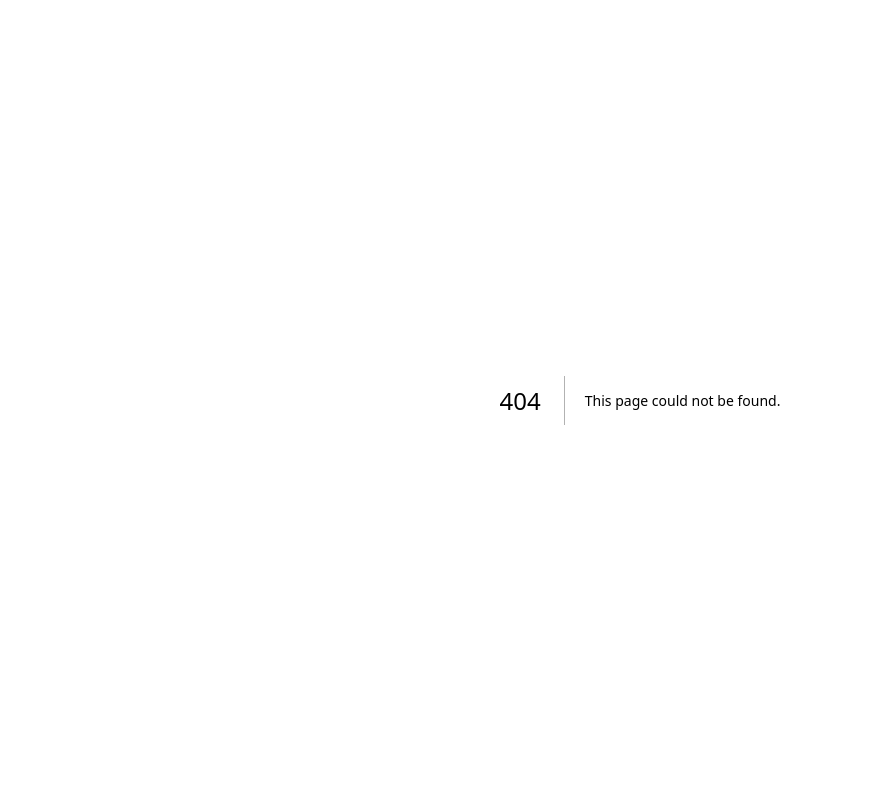
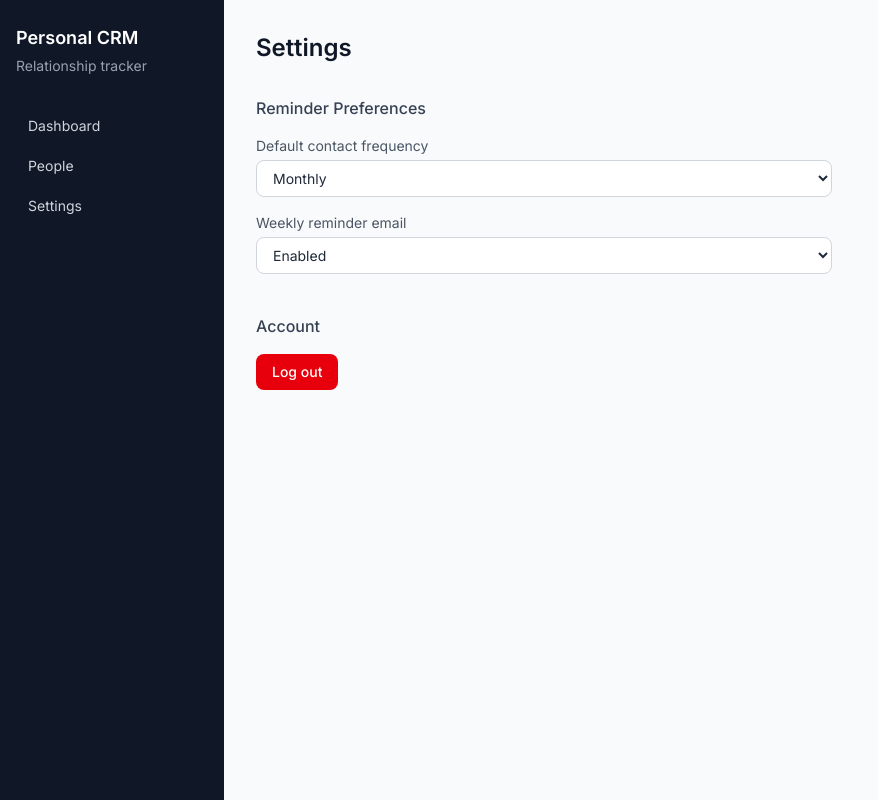
Before and after one commit to rohin-dutt/Dan-and-Rohin-CRM, a Next.js app: page /settings in a window 1280 px wide. Before the commit this address had no page. Shown: the whole page, without its empty margins (0-878 px from the left). Built offline with nearby package versions, Linux system fonts and the light colour scheme.

Commit message:
build phase 1 layout

```diff
--- /dev/null
+++ b/app/settings/page.tsx
@@ -0,0 +1,67 @@
+import AppLayout from "@/components/AppLayout";
+
+export default function SettingsPage() {
+  return (
+    <AppLayout>
+      <div className="max-w-xl">
+        <h1 className="text-2xl font-semibold text-gray-900 mb-8">Settings</h1>
+
+        {/* Reminder Preferences */}
+        <section className="mb-10">
+          <h2 className="text-base font-medium text-gray-700 mb-4">
+            Reminder Preferences
+          </h2>
+
+          <div className="flex flex-col gap-4">
+            <div>
+              <label
+                htmlFor="contactFrequency"
+                className="block text-sm text-gray-600 mb-1"
+              >
+                Default contact frequency
+              </label>
+              <select
+                id="contactFrequency"
+                className="w-full rounded-md border border-gray-300 bg-white px-3 py-2 text-sm text-gray-800 focus:outline-none focus:ring-2 focus:ring-gray-400"
+                defaultValue="monthly"
+              >
+                <option value="weekly">Weekly</option>
+                <option value="biweekly">Every two weeks</option>
+                <option value="monthly">Monthly</option>
+                <option value="quarterly">Quarterly</option>
+              </select>
+            </div>
+
+            <div>
+              <label
+                htmlFor="reminderEmail"
+                className="block text-sm text-gray-600 mb-1"
+              >
+                Weekly reminder email
+              </label>
+              <select
+                id="reminderEmail"
+                className="w-full rounded-md border border-gray-300 bg-white px-3 py-2 text-sm text-gray-800 focus:outline-none focus:ring-2 focus:ring-gray-400"
+                defaultValue="enabled"
+              >
+                <option value="enabled">Enabled</option>
+                <option value="disabled">Disabled</option>
+              </select>
+            </div>
+          </div>
+        </section>
+
+        {/* Account */}
+        <section>
+          <h2 className="text-base font-medium text-gray-700 mb-4">Account</h2>
+          <button
+            type="button"
+            className="rounded-md bg-red-600 px-4 py-2 text-sm font-medium text-white hover:bg-red-700 transition-colors"
+          >
+            Log out
+          </button>
+        </section>
+      </div>
+    </AppLayout>
+  );
+}
--- /dev/null
+++ b/components/AppLayout.tsx
@@ -0,0 +1,10 @@
+import Sidebar from "./Sidebar";
+
+export default function AppLayout({ children }: { children: React.ReactNode }) {
+  return (
+    <div className="flex min-h-screen">
+      <Sidebar />
+      <main className="flex-1 bg-gray-50 p-8">{children}</main>
+    </div>
+  );
+}
--- /dev/null
+++ b/components/Sidebar.tsx
@@ -0,0 +1,30 @@
+import Link from "next/link";
+
+const navLinks = [
+  { label: "Dashboard", href: "/dashboard" },
+  { label: "People", href: "/people" },
+  { label: "Settings", href: "/settings" },
+];
+
+export default function Sidebar() {
+  return (
+    <aside className="w-56 min-h-screen bg-gray-900 text-white flex flex-col px-4 py-6">
+      <div className="mb-8">
+        <h1 className="text-lg font-semibold">Personal CRM</h1>
+        <p className="text-sm text-gray-400 mt-1">Relationship tracker</p>
+      </div>
+
+      <nav className="flex flex-col gap-1">
+        {navLinks.map((link) => (
+          <Link
+            key={link.href}
+            href={link.href}
+            className="rounded-md px-3 py-2 text-sm text-gray-300 hover:bg-gray-700 hover:text-white transition-colors"
+          >
+            {link.label}
+          </Link>
+        ))}
+      </nav>
+    </aside>
+  );
+}
```
Also changed, not shown: 1 other file (tests, documents, lock files or other folders).
